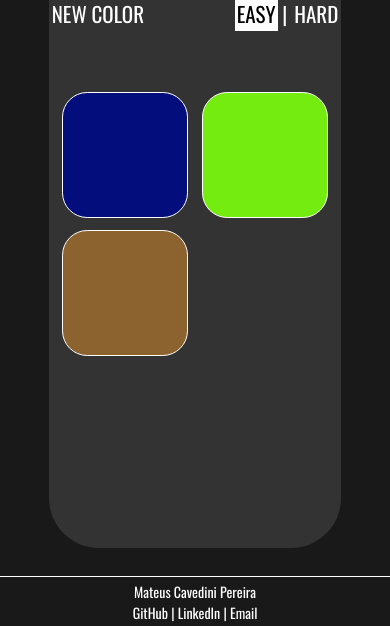
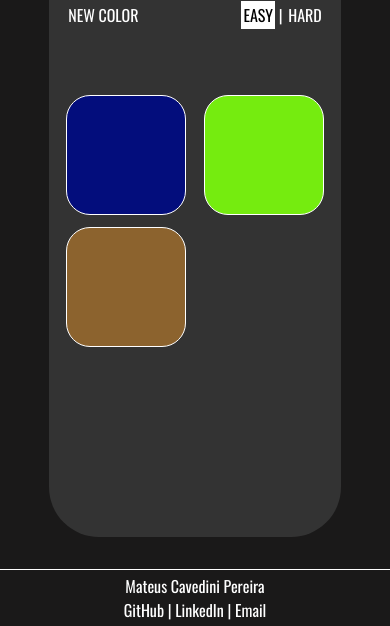
Before and after one commit to mateuscavedini/color_guessing, a plain HTML site: page index.html in a window 390 px wide. Shown: the part 218-844 px from the top of the page. Drawn offline with nearby package versions, Linux system fonts and the light colour scheme.

Commit message:
added responsiveness

```diff
--- a/css/style.css
+++ b/css/style.css
@@ -12,7 +12,6 @@
 }
 
 /* STRUCTURES */
-
 body {
     background-color: var(--color-bg);
     height: 100vh;
@@ -138,6 +137,12 @@ a:hover {
     }
 }
 
+@media (max-width: 1200px) {
+    #colors {
+        width: 65%;
+    }
+}
+
 @media (max-width: 1024px) {
     #colors {
         width: 75%;
@@ -150,7 +155,7 @@ a:hover {
     }
 }
 
-@media (max-width: 768px) {
+@media (max-width: 810px) {
     #colors {
         width: 90%;
         height: 50%;
@@ -162,9 +167,24 @@ a:hover {
     }
 }
 
-@media (max-width: 425px) {
-    :root {
-        font-size: 14px;
+@media (max-width: 640px) {
+    #colors {
+        width: 100%;
+    }
+
+    .square {
+        height: 8rem;
+        width: 8rem;
+    }
+}
+
+@media (max-width: 450px) {
+    #settings, button {
+        font-size: 1rem;
+    }
+
+    #display {
+        font-size: 2rem;
     }
 
     #colors {
@@ -173,39 +193,31 @@ a:hover {
     }
 
     .square {
-        height: 9rem;
-        width: 9rem;
+        height: 7.5rem;
+        width: 7.5rem;
     }
 }
 
 @media (max-width: 375px) {
-    :root {
-        font-size: 13px;
-    }
-
     #colors {
         width: 100%;
         height: 60%;
     }
 
     .square {
-        height: 9rem;
-        width: 9rem;
+        height: 7rem;
+        width: 7rem;
     }
 }
 
 @media (max-width: 320px) {
-    :root {
-        font-size: 11px;
-    }
-
     #colors {
         width: 100%;
-        height: 50%;
+        height: 55%;
     }
 
     .square {
-        height: 9rem;
-        width: 9rem;
+        height: 7rem;
+        width: 7rem;
     }
 }
```
